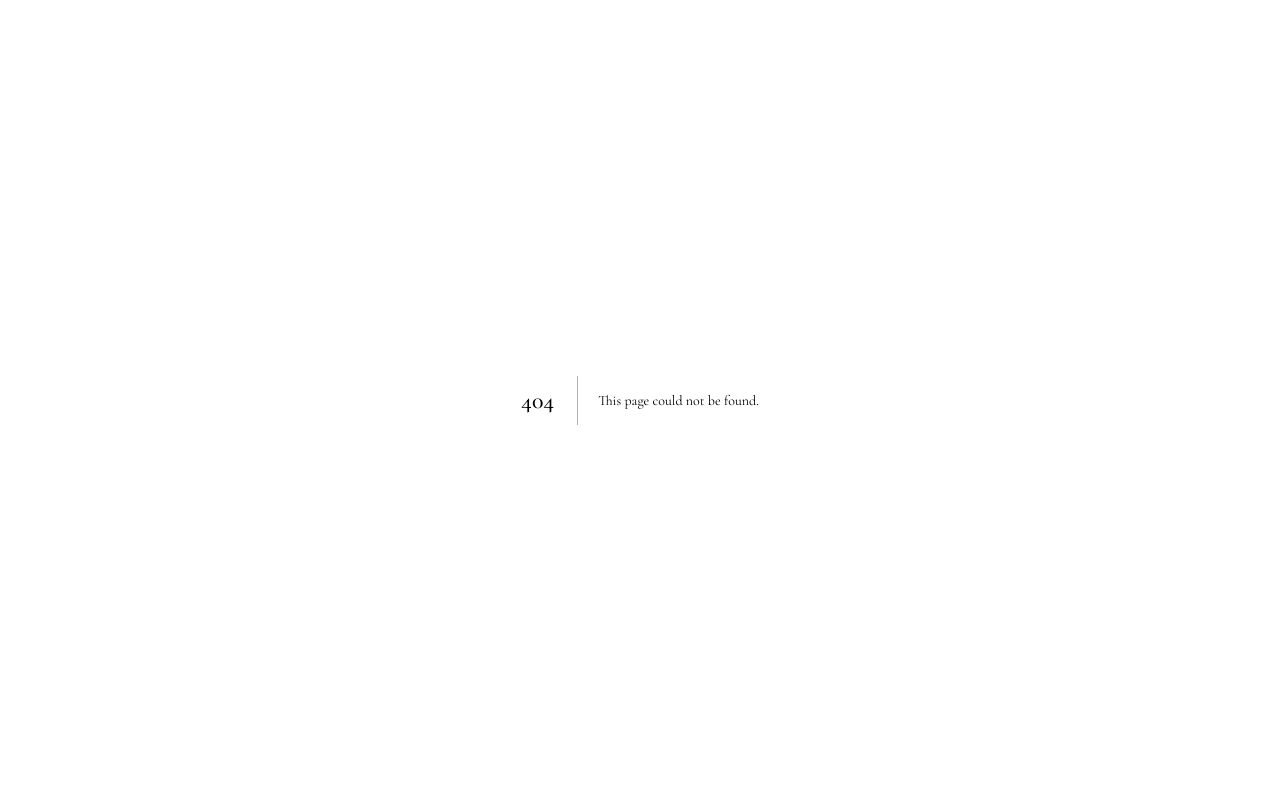
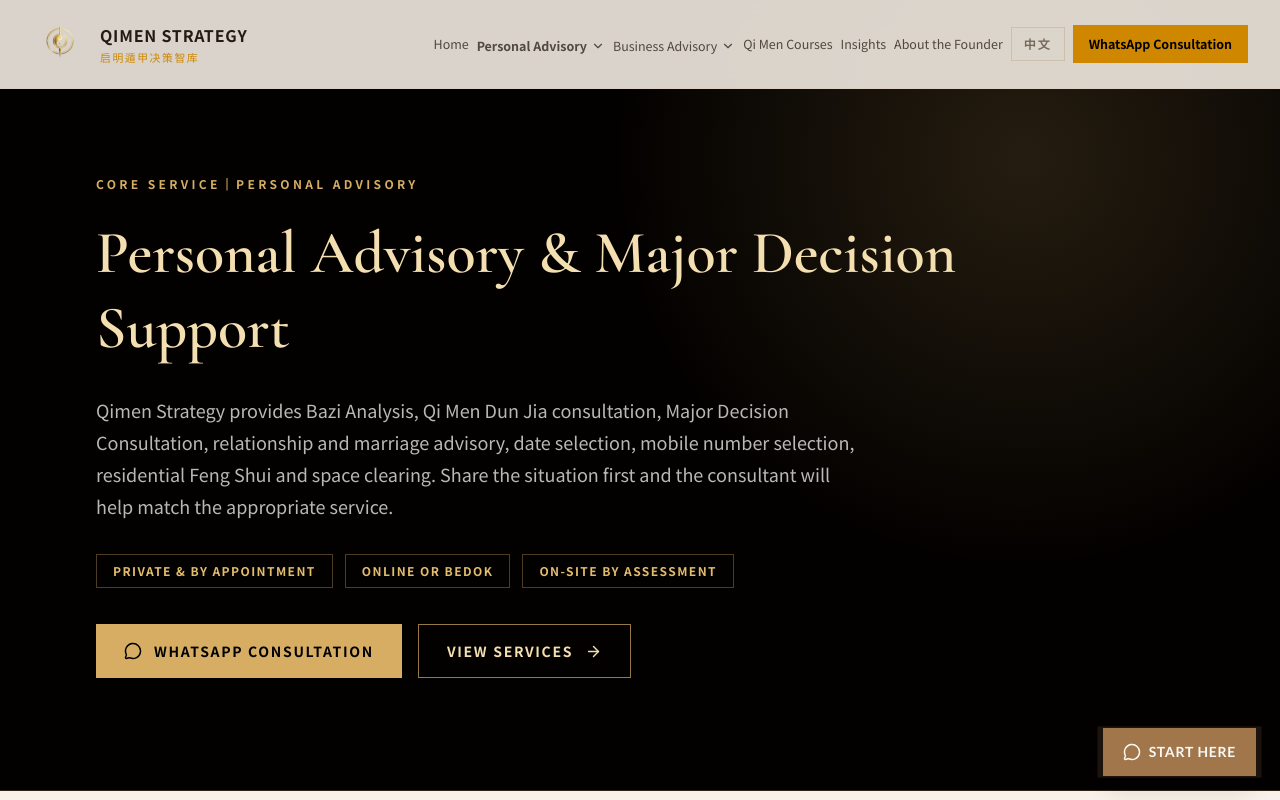
Before and after one commit to BODHIWONG/qmfeng-website, a Next.js app: page /en/personal-advisory in a window 1280 px wide. Before the commit this address had no page. Shown: the top 800 px of the page. Built offline with nearby package versions, Linux system fonts and the light colour scheme.

Commit message:
Add English personal advisory route

```diff
--- /dev/null
+++ b/app/en/personal-advisory/page.tsx
@@ -0,0 +1,19 @@
+import type { Metadata } from "next";
+import PersonalAdvisoryPage from "@/app/personal-advisory/page";
+import { FixedLanguageProvider } from "@/contexts/language-context";
+
+export const metadata: Metadata = {
+  title: "Personal Advisory Singapore｜Bazi, Qi Men & Major Decisions",
+  description: "Personal advisory including S$168 Bazi Analysis, S$396 Qi Men Dun Jia Consultation and S$1,696 Major Decision Consultation.",
+  alternates: {
+    canonical: "https://www.qmfeng.com/en/personal-advisory",
+    languages: {
+      "en-SG": "https://www.qmfeng.com/en/personal-advisory",
+      "zh-SG": "https://www.qmfeng.com/zh/personal-advisory",
+    },
+  },
+};
+
+export default function EnglishPersonalAdvisoryPage() {
+  return <FixedLanguageProvider lang="en"><PersonalAdvisoryPage /></FixedLanguageProvider>;
+}
```
